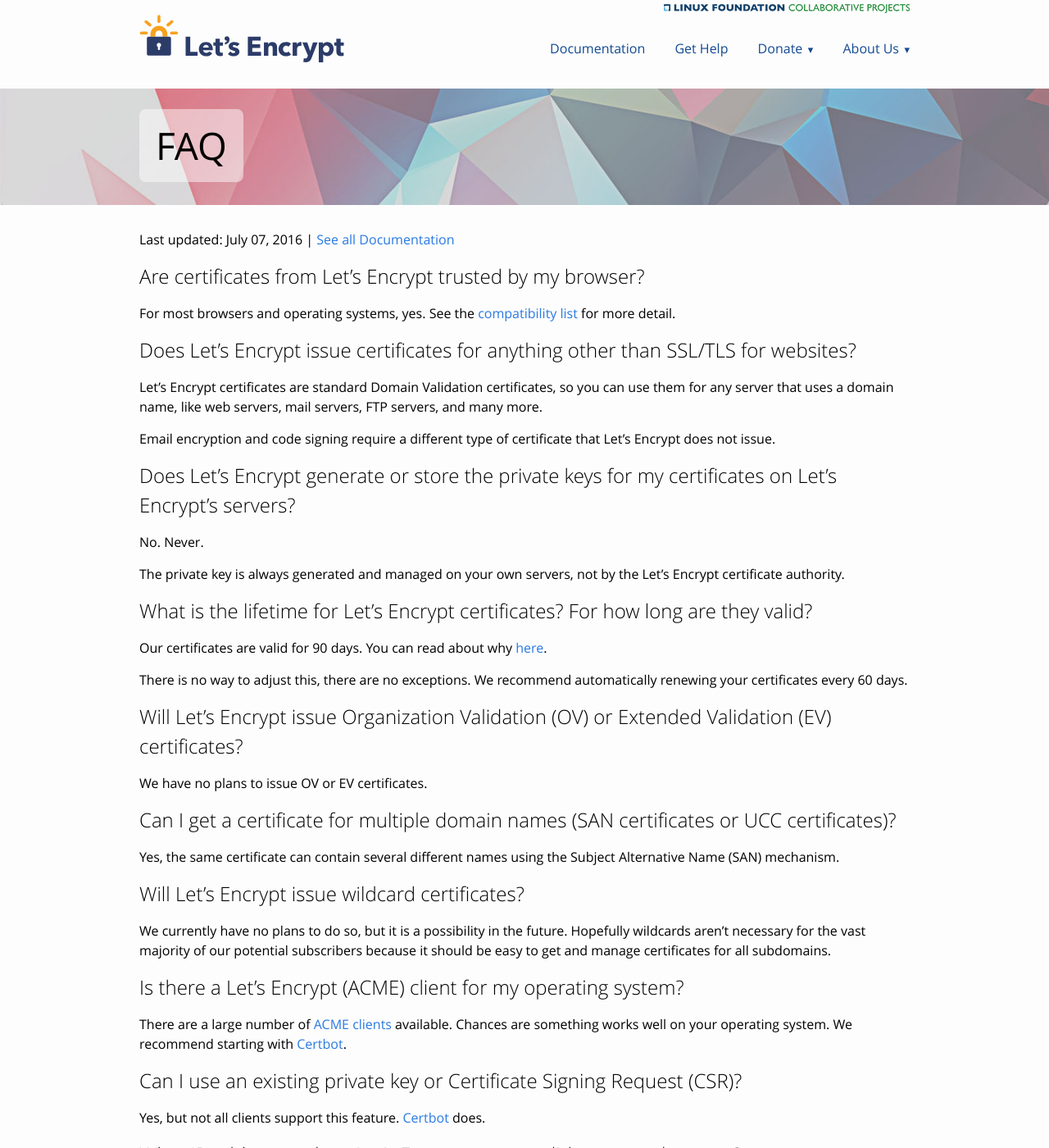
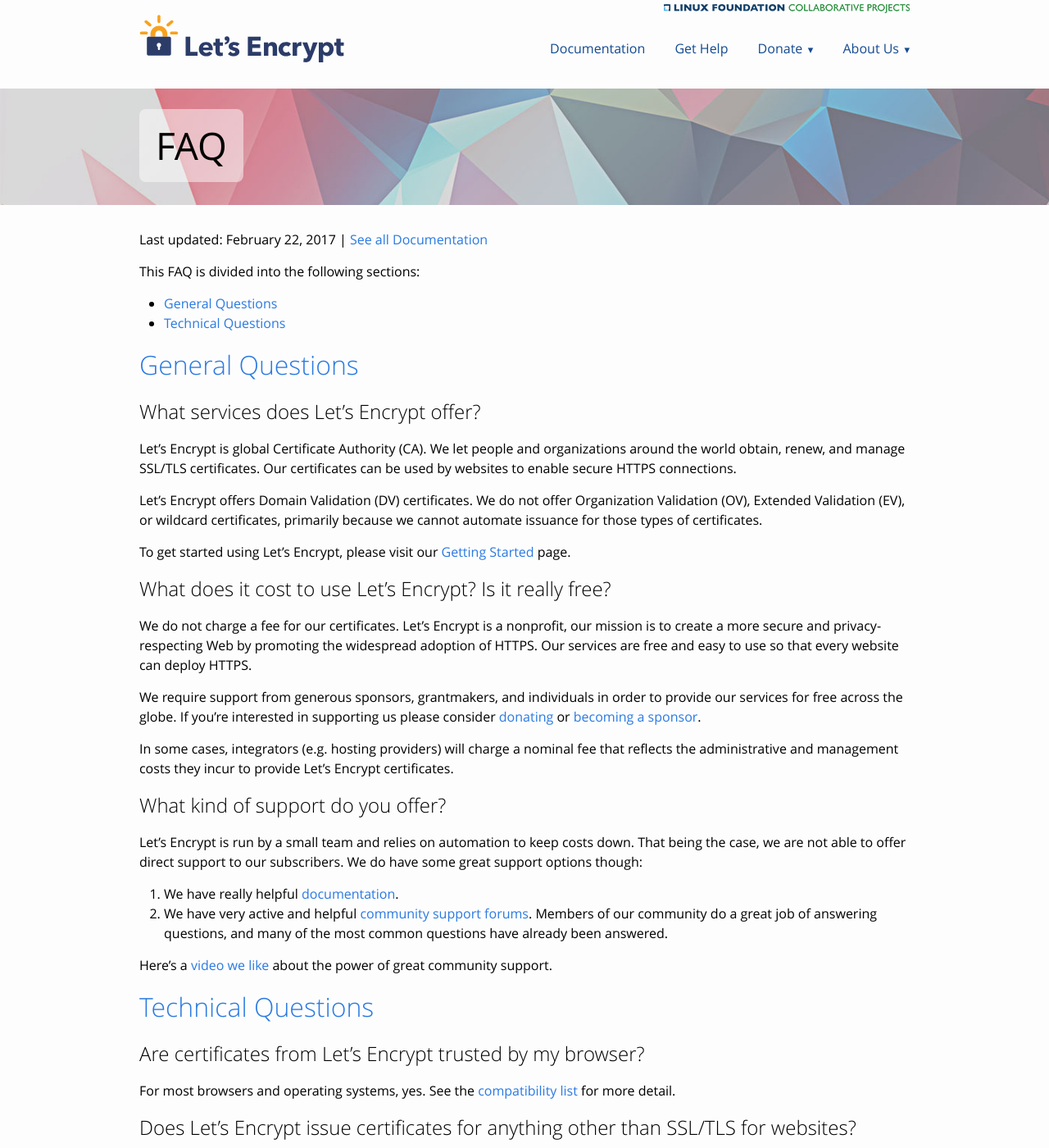
Before and after one commit to snowman1120/website, a Jekyll site: the page built from docs/faq.md, in a window 1280 px wide and 1400 px high. Shown: the whole window at 82% size. Built offline with Jekyll 4.4.1, drawn with Linux system fonts in a browser that asks for light colours.

Commit message:
Update FAQ with general questions, add FAQ link in navigation.

```diff
--- a/_includes/header.html
+++ b/_includes/header.html
@@ -56,6 +56,9 @@
                         <a href="/isrg/" class="pure-menu-link">Internet Security Research Group (ISRG)</a>
                       </li>
                       <li class="pure-menu-item">
+                        <a href="/docs/faq/" class="pure-menu-link">Frequently Asked Questions (FAQ)</a>
+                      </li>
+                      <li class="pure-menu-item">
                         <a href="/repository/" class="pure-menu-link">Policy and Legal Repository</a>
                       </li>
                       <li class="pure-menu-item">
--- a/docs/faq.md
+++ b/docs/faq.md
@@ -3,10 +3,44 @@ layout: page
 title: FAQ
 permalink: /docs/faq/
 top_graphic: 1
-date: 2016-07-07T00:00
+date: 2017-2-22T00:00
 ---
 
 Last updated: {{ page.date | date: "%B %d, %Y" }} \| [See all Documentation](/docs/)
+
+This FAQ is divided into the following sections:
+
+* [General Questions](#general)
+* [Technical Questions](#technical)
+
+# <a name="general">General Questions</a>
+
+## What services does Let's Encrypt offer?
+
+Let's Encrypt is global Certificate Authority (CA). We let people and organizations around the world obtain, renew, and manage SSL/TLS certificates. Our certificates can be used by websites to enable secure HTTPS connections.
+
+Let’s Encrypt offers Domain Validation (DV) certificates. We do not offer Organization Validation (OV), Extended Validation (EV), or wildcard certificates, primarily because we cannot automate issuance for those types of certificates.
+
+To get started using Let's Encrypt, please visit our [Getting Started](https://letsencrypt.org/getting-started/) page.
+
+## What does it cost to use Let's Encrypt? Is it really free?
+
+We do not charge a fee for our certificates. Let’s Encrypt is a nonprofit, our mission is to create a more secure and privacy-respecting Web by promoting the widespread adoption of HTTPS. Our services are free and easy to use so that every website can deploy HTTPS.
+
+We require support from generous sponsors, grantmakers, and individuals in order to provide our services for free across the globe. If you're interested in supporting us please consider [donating](/donate/) or [becoming a sponsor](/become-a-sponsor/).
+
+In some cases, integrators (e.g. hosting providers) will charge a nominal fee that reflects the administrative and management costs they incur to provide Let’s Encrypt certificates.
+
+## What kind of support do you offer?
+
+Let’s Encrypt is run by a small team and relies on automation to keep costs down. That being the case, we are not able to offer direct support to our subscribers. We do have some great support options though:
+
+1. We have really helpful [documentation](/docs/).
+2. We have very active and helpful [community support forums](https://community.letsencrypt.org/). Members of our community do a great job of answering questions, and many of the most common questions have already been answered.
+
+Here's a [video we like](https://www.youtube.com/watch?v=Xe1TZaElTAs) about the power of great community support.
+
+# <a name="technical">Technical Questions</a>
 
 ## Are certificates from Let’s Encrypt trusted by my browser?
 
```
